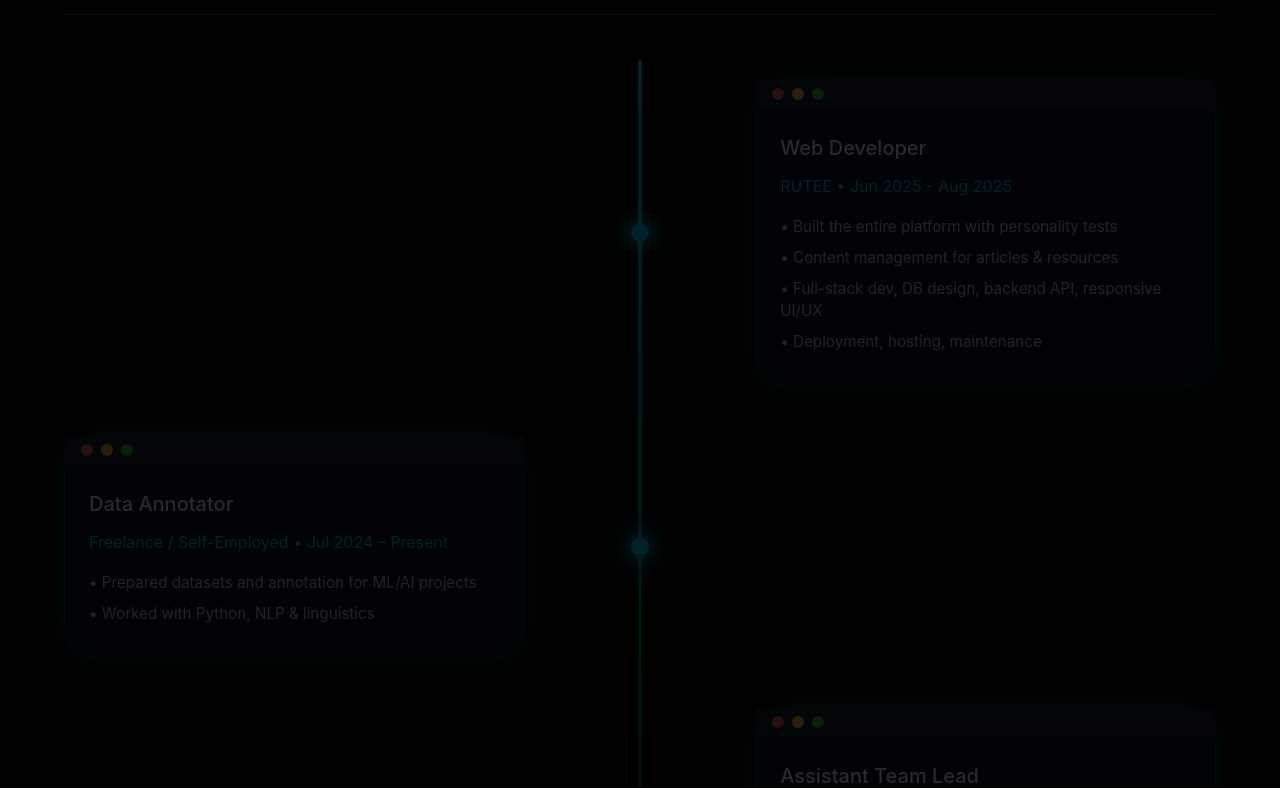
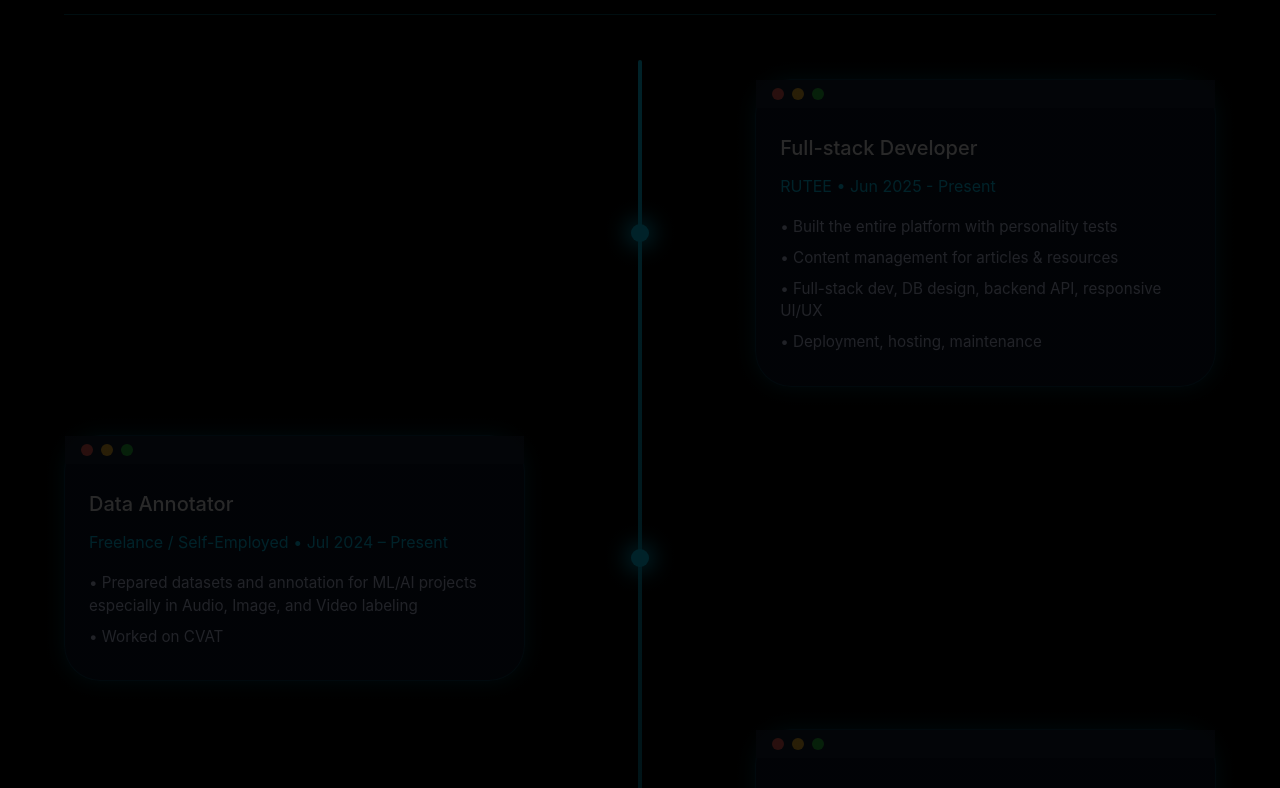
Before and after one commit to gabfalse/portfolio, a React (Vite) app: page / in a window 1280 px wide. Shown: the part 1660-2448 px from the top of the page. Built offline with nearby package versions, Linux system fonts and the light colour scheme; a web font is replaced by a local one.

Commit message:
fix experience

```diff
--- a/src/components/Experience.jsx
+++ b/src/components/Experience.jsx
@@ -12,9 +12,9 @@ import TorchRevealSection from "../Style/TorchRevealSection";
 
 const experiences = [
   {
-    title: "Web Developer",
+    title: "Full-stack Developer",
     company: "RUTEE",
-    period: "Jun 2025 - Aug 2025",
+    period: "Jun 2025 - Present",
     description: [
       "Built the entire platform with personality tests",
       "Content management for articles & resources",
@@ -27,12 +27,12 @@ const experiences = [
     company: "Freelance / Self-Employed",
     period: "Jul 2024 – Present",
     description: [
-      "Prepared datasets and annotation for ML/AI projects",
-      "Worked with Python, NLP & linguistics",
+      "Prepared datasets and annotation for ML/AI projects especially in Audio, Image, and Video labeling",
+      "Worked on CVAT",
     ],
   },
   {
-    title: "Assistant Team Lead",
+    title: "Web Developer Assistant Team Lead",
     company: "GAOTek Inc",
     period: "May 2025 – Jul 2025",
     description: [
@@ -42,12 +42,30 @@ const experiences = [
     ],
   },
   {
-    title: "Web Content Manager",
-    company: "New York, US",
+    title: "Web Developer",
+    company: "GAOTek Inc",
     period: "Mar 2025 – May 2025",
     description: [
       "Oversaw content upload & management",
       "Ensured brand consistency and UX optimization",
+    ],
+  },
+  {
+    title: "Social Media Team Leader",
+    company: "Oigetit.ai",
+    period: "Jan 2024 – Mar 2025",
+    description: [
+      "Manage team including assistance in recruitment, training, and scheduling",
+      "Ensured brand consistency and Visibility",
+    ],
+  },
+  {
+    title: "Social Media Manager",
+    company: "Oigetit.ai",
+    period: "Aug 2024 – Jan 2025",
+    description: [
+      "Delivering high quality design for brand consistency",
+      "SEO optimization and audience engagement",
     ],
   },
 ];
```
